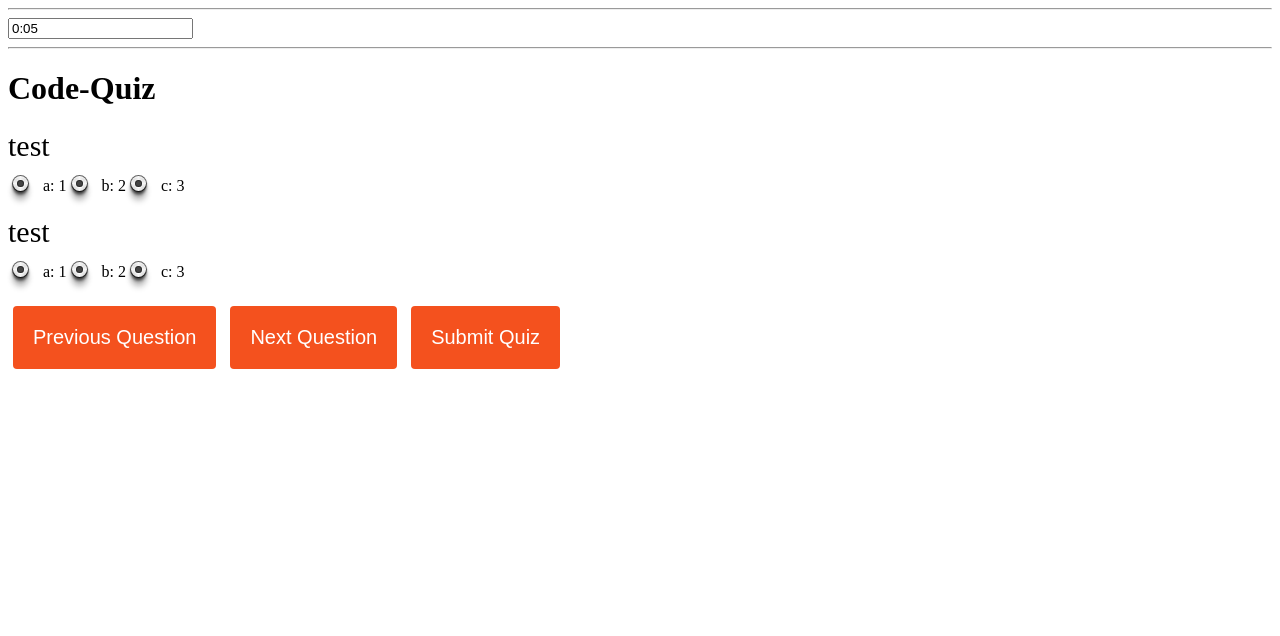
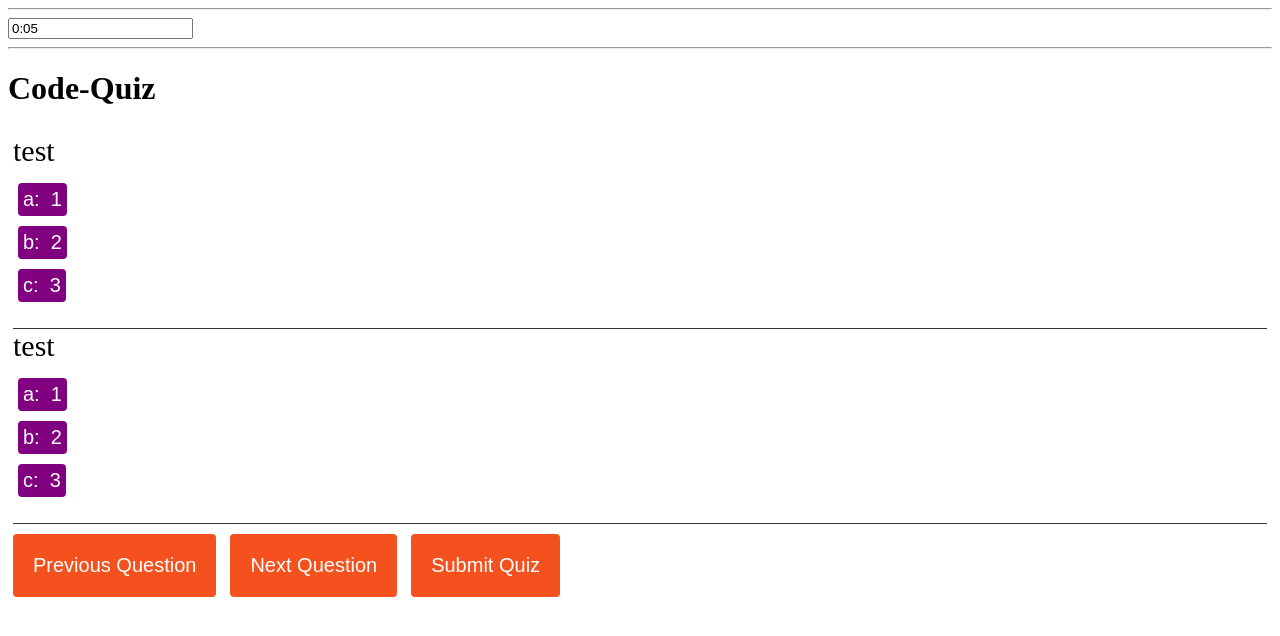
Before and after one commit to kevsaj/Code-Quiz, a plain HTML site: page index.html in a window 1280 px wide. Drawn offline with Linux system fonts and the light colour scheme.

Commit message:
answers button design

```diff
--- a/scripts/script.js
+++ b/scripts/script.js
@@ -19,16 +19,16 @@ function generateQuiz(questions, quizContainer, resultsContainer, submitButton)
 
                 answers.push(
                     '<label>' +
-                    '<input type="radio" name="question' + i + '" value="' + letter + '">' +
-                    letter + ': ' +
-                    questions[i].answers[letter] +
+                    '<input type="button" name="question' + i + '" value="' + letter  +
+                     ':  ' +
+                    questions[i].answers[letter] + '">' +
                     '</label>'
                 );
             }
 
             output.push(
                 '<div class="question">' + questions[i].question + '</div>' +
-                '<div class="answers">' + answers.join('') + '</div>'
+                '<ul>' + '<li>' + answers.join('') + '</li>' + '</ul>'
             );
         }
 
--- a/styles/style.css
+++ b/styles/style.css
@@ -77,90 +77,69 @@ h1 {
     margin-top: 40px;
 }
 
-radio {
+#quiz {
+    display: relative;
+    position: relative;
+    height: auto;
+    padding: 5px;
+}
+
+#quiz ul {
+    list-style: none;
+    margin: 0;
+    padding: 0;
+    overflow: auto;
+}
+
+.answers {
+    color: green;
+    position: relative;
+    top: 10%;
+}
+
+ul li {
     display: block;
     position: relative;
-    padding-left: 35px;
-    margin-bottom: 12px;
-    cursor: pointer;
-    font-size: 22px;
-    -webkit-user-select: none;
-    -moz-user-select: none;
-    -ms-user-select: none;
-    user-select: none;
+    float: left;
+    width: 100%;
+    height: 150px;
+    border-bottom: 1px solid #333;
 }
 
-.container {
+ul li label {
     display: block;
     position: relative;
-    padding-left: 35px;
-    margin-bottom: 12px;
-    cursor: pointer;
-    font-size: 22px;
-    -webkit-user-select: none;
-    -moz-user-select: none;
-    -ms-user-select: none;
-    user-select: none;
+    font-weight: 300;
+    font-size: 1.35em;
 }
 
-/* Hide the browser's default radio button */
-.container input {
-    position: absolute;
-    opacity: 0;
+input[type="button"] {
+    border-radius: 4px;
+    background-color: purple;
+    border: none;
+    color: #FFFFFF;
+    text-align: center;
+    font-size: 20px;
+    padding: 5px;
+    transition: all 0.5s;
     cursor: pointer;
-    height: 0;
-    width: 0;
+    margin: 5px;
 }
 
-/* Create a custom radio button */
-.checkmark {
-    position: absolute;
-    top: 0;
-    left: 0;
-    height: 25px;
-    width: 25px;
-    background-color: #eee;
-    border-radius: 50%;
+input[type="button"]:hover {
+    padding-right: 25px;
+    opacity: 0.5;
+    background-color: green;
 }
 
-input[type="radio"] {
-    background-color: #ddd;
-    background-image: -webkit-linear-gradient(0deg, transparent 20%, hsla(0, 0%, 100%, .7), transparent 80%),
-        -webkit-linear-gradient(90deg, transparent 20%, hsla(0, 0%, 100%, .7), transparent 80%);
-    border-radius: 10px;
-    box-shadow: inset 0 1px 1px hsla(0, 0%, 100%, .8),
-        0 0 0 1px hsla(0, 0%, 0%, .6),
-        0 2px 3px hsla(0, 0%, 0%, .6),
-        0 4px 3px hsla(0, 0%, 0%, .4),
-        0 6px 6px hsla(0, 0%, 0%, .2),
-        0 10px 6px hsla(0, 0%, 0%, .2);
+input[type="button"]:hover span:after {
+    opacity: 1;
+    right: 0;
+}
+
+input[type="button"]:hover {
     cursor: pointer;
     display: inline-block;
-    height: 15px;
-    margin-right: 15px;
     position: relative;
-    width: 15px;
-    -webkit-appearance: none;
+    transition: 0.5s;
 }
-
-input[type="radio"]:after {
-    background-color: #444;
-    border-radius: 25px;
-    box-shadow: inset 0 0 0 1px hsla(0, 0%, 0%, .4),
-        0 1px 1px hsla(0, 0%, 100%, .8);
-    content: '';
-    display: block;
-    height: 7px;
-    left: 4px;
-    position: relative;
-    top: 4px;
-    width: 7px;
-}
-
-input[type="radio"]:checked:after {
-    background-color: #f66;
-    box-shadow: inset 0 0 0 1px hsla(0, 0%, 0%, .4),
-        inset 0 2px 2px hsla(0, 0%, 100%, .4),
-        0 1px 1px hsla(0, 0%, 100%, .8),
-        0 0 2px 2px hsla(0, 70%, 70%, .4);
-}
```
